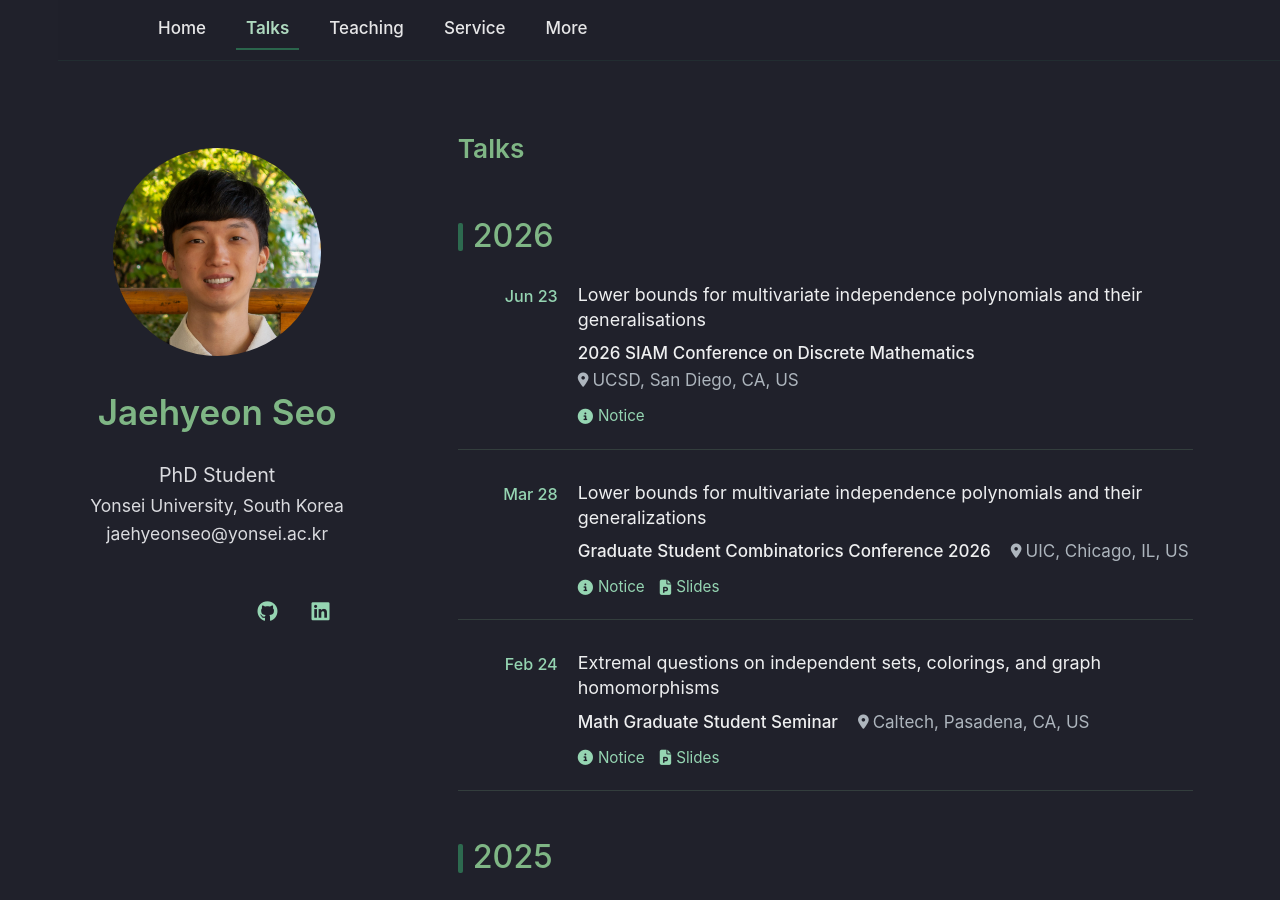
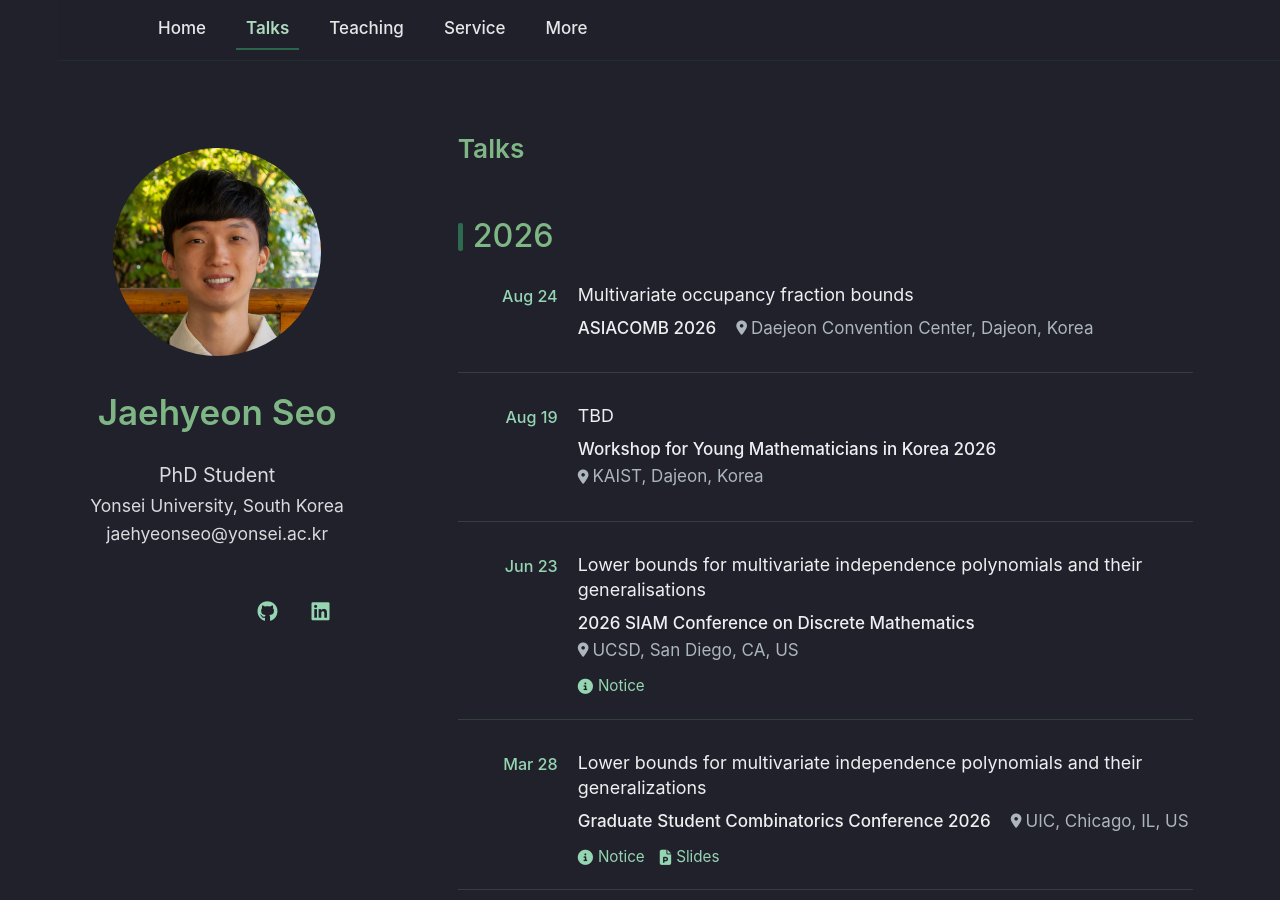
Before and after one commit to thegreatseo/thegreatseo.github.io, a Jekyll site: the page built from talks.md, in a window 1280 px wide and 900 px high. Built offline with Jekyll 4.4.1, drawn with Linux system fonts in a browser that asks for light colours; a style sheet for code colours, icons or effects is not loaded.

Commit message:
Update talks: add WYMK 2026 and ASIACOMB 2026

```diff
--- a/_data/talks.yml
+++ b/_data/talks.yml
@@ -1,6 +1,28 @@
 main:
 
 # 2026
+
+- title: Multivariate occupancy fraction bounds
+  event: ASIACOMB 2026
+  venue: Daejeon Convention Center
+  city: Dajeon
+  country: Korea
+  date: August 24
+  year: 2026
+  notice:
+  slide:
+  video:
+
+- title: TBD
+  event: Workshop for Young Mathematicians in Korea 2026
+  venue: KAIST
+  city: Dajeon
+  country: Korea
+  date: August 19
+  year: 2026
+  notice:
+  slide:
+  video:
 
 - title: Lower bounds for multivariate independence polynomials and their generalisations
   event: 2026 SIAM Conference on Discrete Mathematics
```
